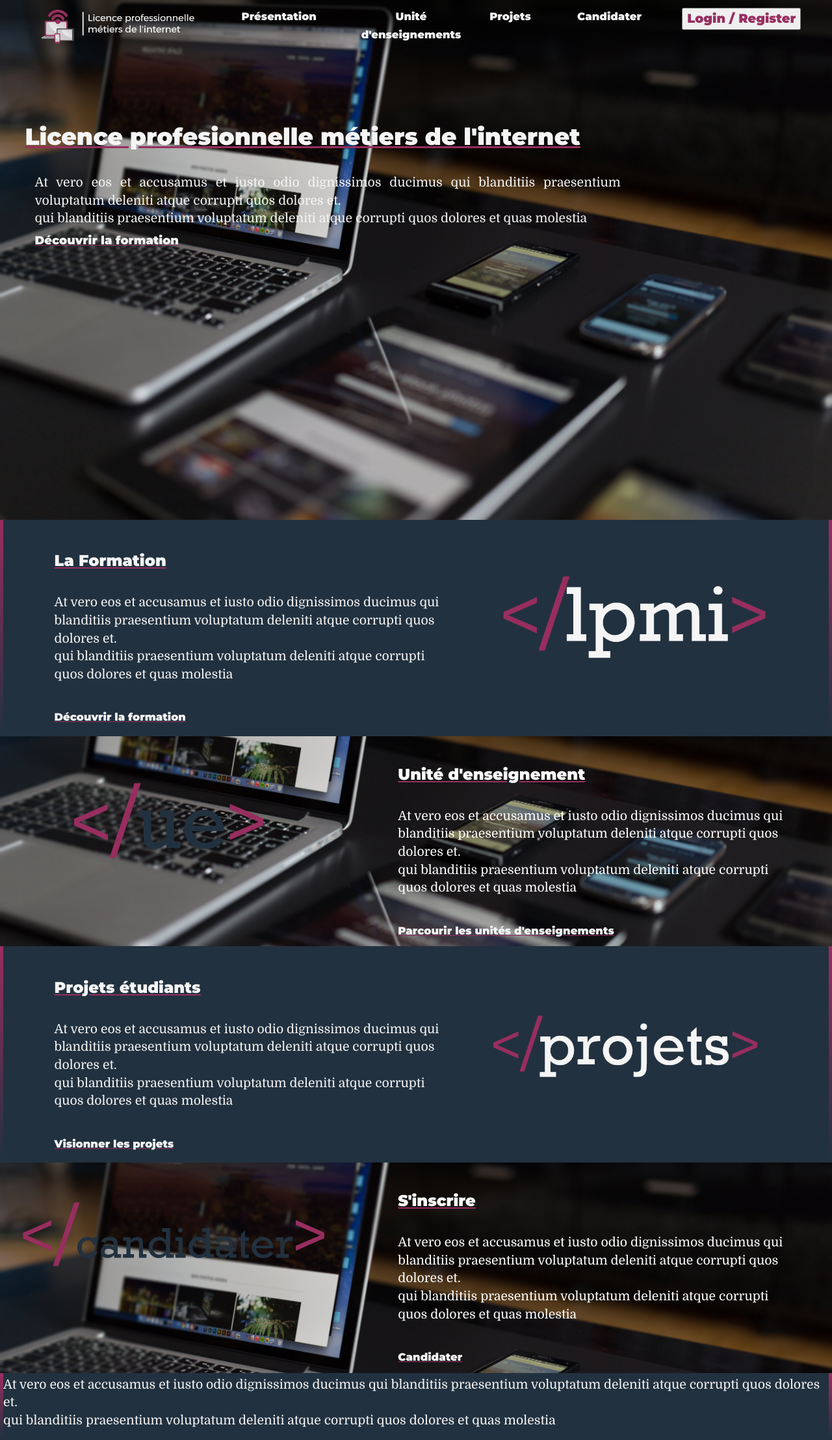
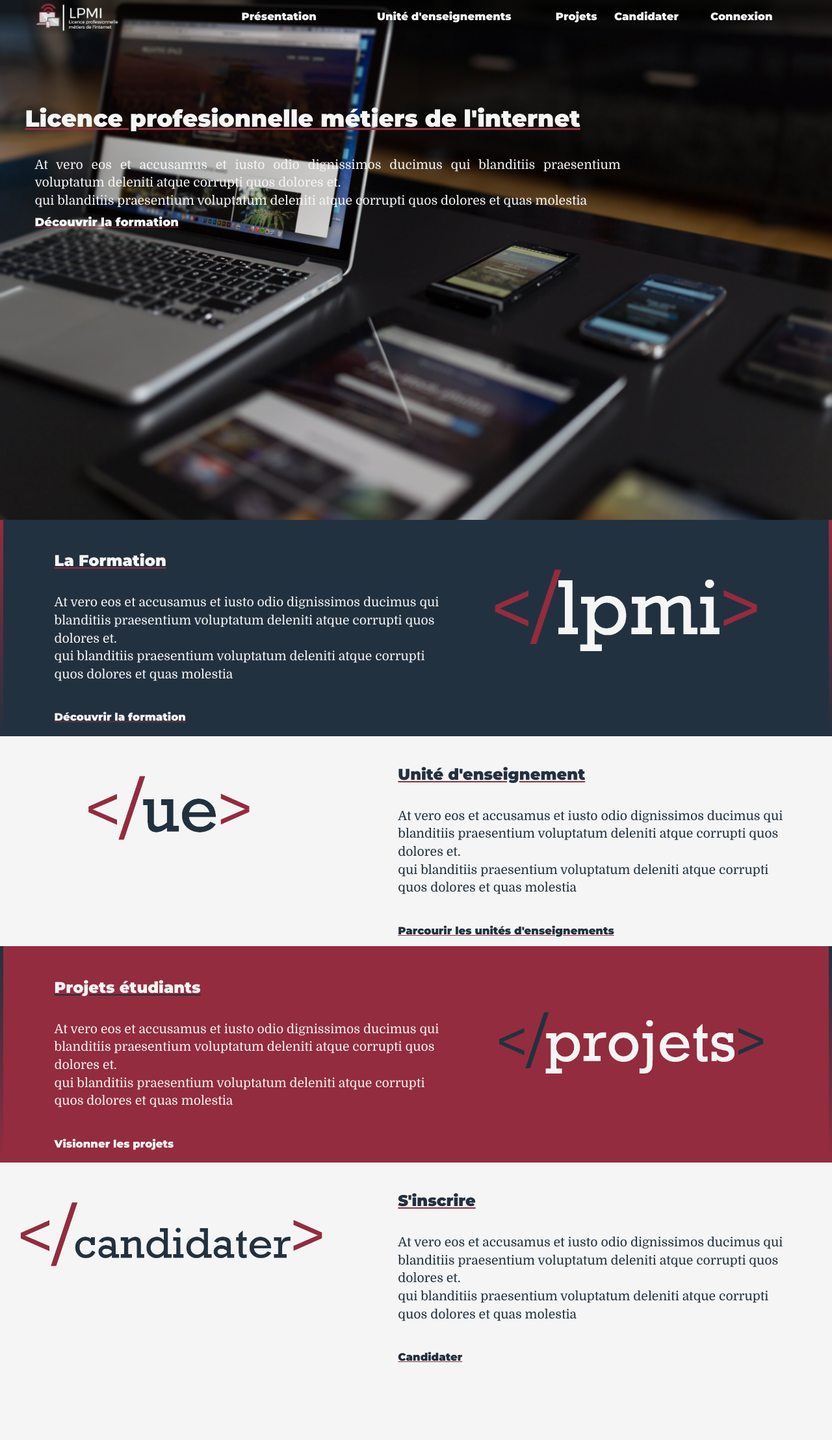
Before and after one commit to ColinBeal/Site-LPMI, a PHP site: page / in a window 1280 px wide. Shown: the whole page at 65% size. After the commit the page ends 2096 px from the top, so only its background shows below. Run offline with PHP 8.4, Linux system fonts and the light colour scheme.

Commit message:
Changempent couleurs

```diff
--- a/all.php
+++ b/all.php
@@ -54,17 +54,26 @@
     }
 
     echo "
+
+
     <form action='#' method='post'>
-      <div>
-        <div>
-          <p>Login <input type='text' name='login' required/></p>
-        </div>
-        <div>
-          <p>Mot de passe <input type='password' name='password' required/></p>
-        </div>
-        <input type='submit' name='submit' value='connexion'/>
-        <input type='submit' name='submit' value='enregistrement'/>
-      </div>";
+  <div class='form-group row'>
+    <label for='inputlogin' class='col-sm-2 col-form-label'>Login</label>
+    <div class='col-sm-10'>
+      <input type='text' class='form-control' id='inputlogin' placeholder='login' name='login' required>
+    </div>
+  </div>
+  <div class='form-group row'>
+    <label for='inputPassword' class='col-sm-2 col-form-label'>Mot de passe</label>
+    <div class='col-sm-10'>
+      <input type='password' class='form-control' id='inputPassword' placeholder='Mot de passe' name='password' required>
+    </div>
+  </div>
+
+        <input class='btn btn-primary' type='submit' name='submit' value='connexion'/>
+        <input class='btn btn-primary' type='submit' name='submit' value='enregistrement'/>
+      </div>
+    ";
 
       if(isset($_GET["log"]))
       {
--- a/connectdb.php
+++ b/connectdb.php
@@ -1,7 +1,7 @@
 <?php
   $servername = "localhost";
   $username = "root";
-  $password = "";
+  $password = "root";
   $dbname = "sitelpmi";
 
 
--- a/css/style.css
+++ b/css/style.css
@@ -15,11 +15,6 @@ body, html
 #hero
 {
 
- /*background-image: url("../images/BG.jpg");
- background-position: center;
- background-repeat: no-repeat;
- background-size: cover;
- position: relative;*/
  background-color: transparent;
  text-align: center;
  height: 100%;
@@ -68,7 +63,17 @@ h3{
   background-color: #22313F;
   color : #F5F5F5;
   border: 5px solid white;
-  border-image: linear-gradient(to bottom, #972E5F, rgba(0, 0, 0, 0)) 1 100%;
+  border-image: linear-gradient(to bottom, #932C3E, rgba(0, 0, 0, 0)) 1 100%;
+}
+.content{
+  background-color: #F5F5F5;
+  color : #22313F;
+}
+.content-rouge{
+  background-color: #932C3E;
+  color : #F5F5F5;
+  border: 5px solid white;
+  border-image: linear-gradient(to bottom,#22313F , rgba(0, 0, 0, 0)) 1 100%;
 }
 .textecontent{
   margin-top: 2%;
@@ -86,20 +91,41 @@ a{
     font-size: 85%;
 }
 .bleu{
-  /*color:#22313F !important;*/
+  color:#22313F !important;
 }
 .underline{
   text-decoration: underline;
-    text-decoration-color: #972E5F;
+    text-decoration-color: #932C3E;
 }
+.underline_red{
+  text-decoration: underline;
+    text-decoration-color: #22313F;
+}
+
 
 input
 {
   font-family: 'Montserrat', sans-serif;
-  color: #972E5F;
+  color: #932C3E;
 }
 
 #login
 {
   display: none;
 }
+
+.connexion{
+  margin-top: 5%;
+  padding: 15px;
+
+  font-family: 'Montserrat', sans-serif;
+  font-size: 85%;
+  text-align: center;
+  background-color: #22313F;
+
+}
+.btn-primary {
+  color: #fff;
+  background-color: #932C3E !important;
+  border-color: #932C3E !important;
+}
--- a/entete_page.php
+++ b/entete_page.php
@@ -7,17 +7,17 @@
       <div class="col-md-2 col-sm-hidden col-xs-hidden nav">
         <a href="#real">Présentation </a>
       </div>
-      <div class="col-md-2 col-sm-hidden col-xs-hidden nav">
+      <div class="col-md-3 col-sm-hidden col-xs-hidden nav">
         <a href="ue.php"> Unité d'enseignements</a>
       </div>
       <div class="col-md-1 col-sm-hidden col-xs-hidden nav">
         <a href="#contact">Projets</a>
       </div>
-      <div class="col-md-2 col-sm-hidden col-xs-hidden nav">
+      <div class="col-md-1 col-sm-hidden col-xs-hidden nav">
         <a href="#contact">Candidater</a>
       </div>
       <div class="col-md-2 nav">
-        <input id="but_log" type="button" value="Login / Register"/>
+        <a href="connexion.php">Connexion</a>
       </div>
     </div>
   </div>
--- a/index.php
+++ b/index.php
@@ -30,11 +30,9 @@
 
   </head>
       <body>
-        <div id="login" class="row content-bleu">
-          <?php
-            include "all.php";
-          ?>
-        </div>
+
+
+
         <?php
           include "entete_page.php";
         ?>
@@ -65,9 +63,9 @@
           </div>
         </div>
 
-        <div class="row content-bleu">
+        <div class="row content-rouge">
           <div class="col-md-6 textecontent">
-            <h3 class="underline" data-aos="fade-down">Projets étudiants</h3>
+            <h3 class="underline_red" data-aos="fade-down">Projets étudiants</h3>
             <br/>
             <p data-aos="zoom-in-right">At vero eos et accusamus et iusto odio dignissimos ducimus qui blanditiis praesentium voluptatum deleniti atque corrupti quos dolores et. </br>qui blanditiis praesentium voluptatum deleniti atque corrupti quos dolores et quas molestia </p>
             <br/>
@@ -87,13 +85,10 @@
             <br/>
             <p data-aos="zoom-in-left">At vero eos et accusamus et iusto odio dignissimos ducimus qui blanditiis praesentium voluptatum deleniti atque corrupti quos dolores et. </br>qui blanditiis praesentium voluptatum deleniti atque corrupti quos dolores et quas molestia </p>
             <br/>
-            <p data-aos="fade"><a href="http://informatique-ufrst.u-bourgogne.fr/formations/detail/2" class="bleu underline">Candidater</a></p>
+            <p data-aos="fade"><a href="http://informatique-ufrst.u-bourgogne.fr/formations/detail/2" class=" bleu underline">Candidater</a></p>
           </div>
         </div>
 
-        <div class="row content-bleu">
-          <p data-aos="zoom-in-left">At vero eos et accusamus et iusto odio dignissimos ducimus qui blanditiis praesentium voluptatum deleniti atque corrupti quos dolores et. </br>qui blanditiis praesentium voluptatum deleniti atque corrupti quos dolores et quas molestia </p>
-        </div>
 
 
 
--- a/js/script_perso.js
+++ b/js/script_perso.js
@@ -8,19 +8,3 @@ $(window).on('load', function ()
 {
   AOS.refresh();
 });
-
-
-var i =0;
-$("#but_log").click(function()
-{
-  if (i == 0)
-  {
-    $("#login").show();
-    i = 1;
-  }
-  else if (i == 1)
-  {
-    $("#login").hide();
-    i = 0;
-  }
-});
```
Also changed, not shown: connexion.php (added, +45 -0 lines), presentation.php (added, +37 -0 lines), images/BG.png (deleted), images/candidater.png, images/logo.png, images/lpmi.png, images/projet.png, images/ue.png.
